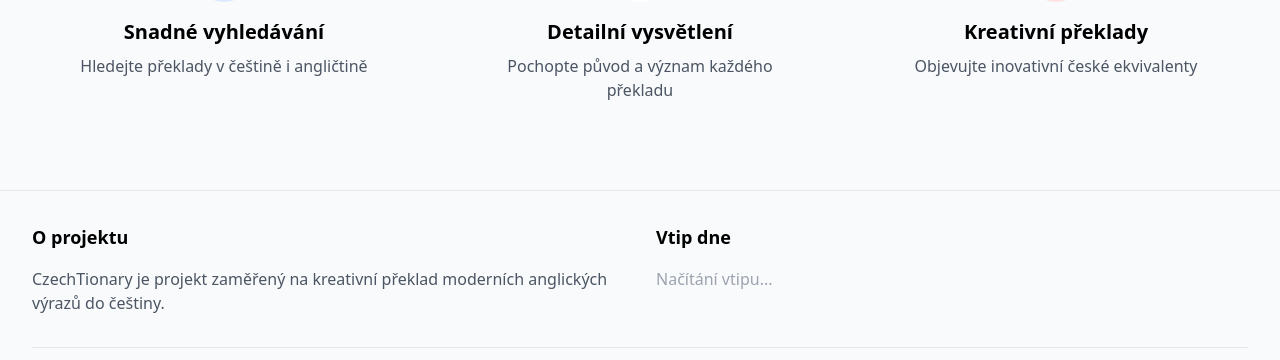
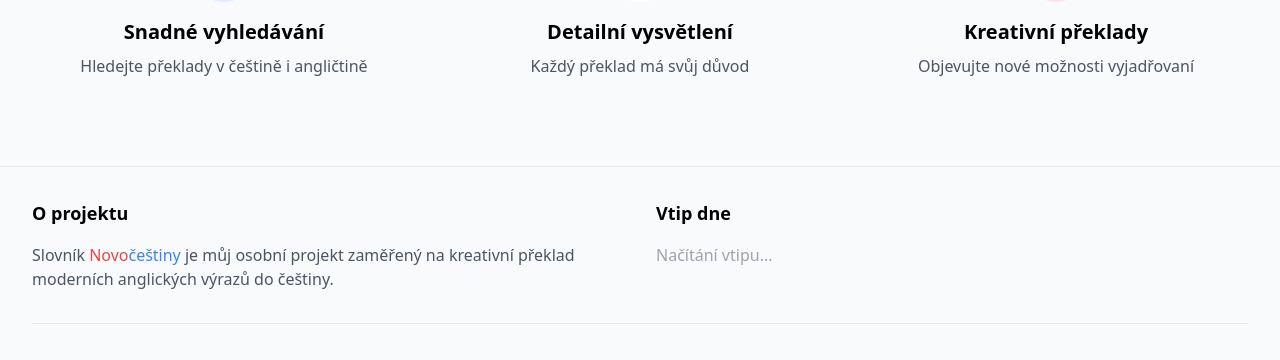
Before and after one commit to FoxDeFacto/Preklady-V2, a Next.js app in the folder slovnik-frontend/: page / in a window 1280 px wide. Shown: the part 924-1284 px from the top of the page. Built offline with nearby package versions, Linux system fonts and the light colour scheme; no server answers.

Commit message:
Go back button and api call fix

```diff
--- a/slovnik-frontend/src/app/page.tsx
+++ b/slovnik-frontend/src/app/page.tsx
@@ -95,14 +95,14 @@ export default function Home() {
                 <span className="text-2xl">📚</span>
               </div>
               <h3 className="text-xl font-semibold mb-2">Detailní vysvětlení</h3>
-              <p className="text-gray-600">Pochopte původ a význam každého překladu</p>
+              <p className="text-gray-600">Každý překlad má svůj důvod</p>
             </div>
             <div className="text-center p-6">
               <div className="bg-red-100 w-16 h-16 rounded-full flex items-center justify-center mx-auto mb-4">
                 <span className="text-2xl">🎯</span>
               </div>
               <h3 className="text-xl font-semibold mb-2">Kreativní překlady</h3>
-              <p className="text-gray-600">Objevujte inovativní české ekvivalenty</p>
+              <p className="text-gray-600">Objevujte nové možnosti vyjadřovaní</p>
             </div>
           </div>
         </div>
--- a/slovnik-frontend/src/app/translation/[id]/page.tsx
+++ b/slovnik-frontend/src/app/translation/[id]/page.tsx
@@ -1,9 +1,10 @@
 import { getTranslation } from '@/lib/api';
 import { PageProps } from '@/lib/types';
 import Link from 'next/link';
+import BackButton from '@/components/ui/BackButton';
 
 export default async function TranslationPage(props: PageProps) {
-  const id = await Promise.resolve(props.params.id);
+  const { id } = await Promise.resolve(props.params);
   const response = await getTranslation(id);
   const translation = response.data;
 
@@ -13,9 +14,7 @@ export default async function TranslationPage(props: PageProps) {
 
   return (
     <div className="container mx-auto px-4 py-4 mt-2 bg-white">
-      <Link href="/" className="inline-block mb-6 text-blue-600 hover:text-blue-800 font-medium">
-        ← Zpět na hlavní stránku
-      </Link>
+      <BackButton />
 
       <div className="bg-white shadow rounded-lg mb-6 border border-red-500">
         <div className="p-6">
--- a/slovnik-frontend/src/components/layout/Footer.tsx
+++ b/slovnik-frontend/src/components/layout/Footer.tsx
@@ -29,7 +29,7 @@ const Footer = () => {
           <div>
             <h3 className="text-lg font-semibold mb-4">O projektu</h3>
             <p className="text-gray-600">
-              CzechTionary je projekt zaměřený na kreativní překlad moderních anglických výrazů do češtiny.
+            Slovník <span className="text-red-500">Novo</span><span className="text-blue-500">češtiny</span> je můj osobní projekt zaměřený na kreativní překlad moderních anglických výrazů do češtiny.
             </p>
           </div>
 
--- /dev/null
+++ b/slovnik-frontend/src/components/ui/BackButton.tsx
@@ -0,0 +1,12 @@
+'use client';
+
+export default function BackButton() {
+  return (
+    <button
+      onClick={() => window.history.back()}
+      className="inline-block mb-6 text-blue-600 hover:text-blue-800 font-medium"
+    >
+      ← Zpět
+    </button>
+  );
+}
```
Also changed, not shown: 1 other file (tests, documents, lock files or other folders).
